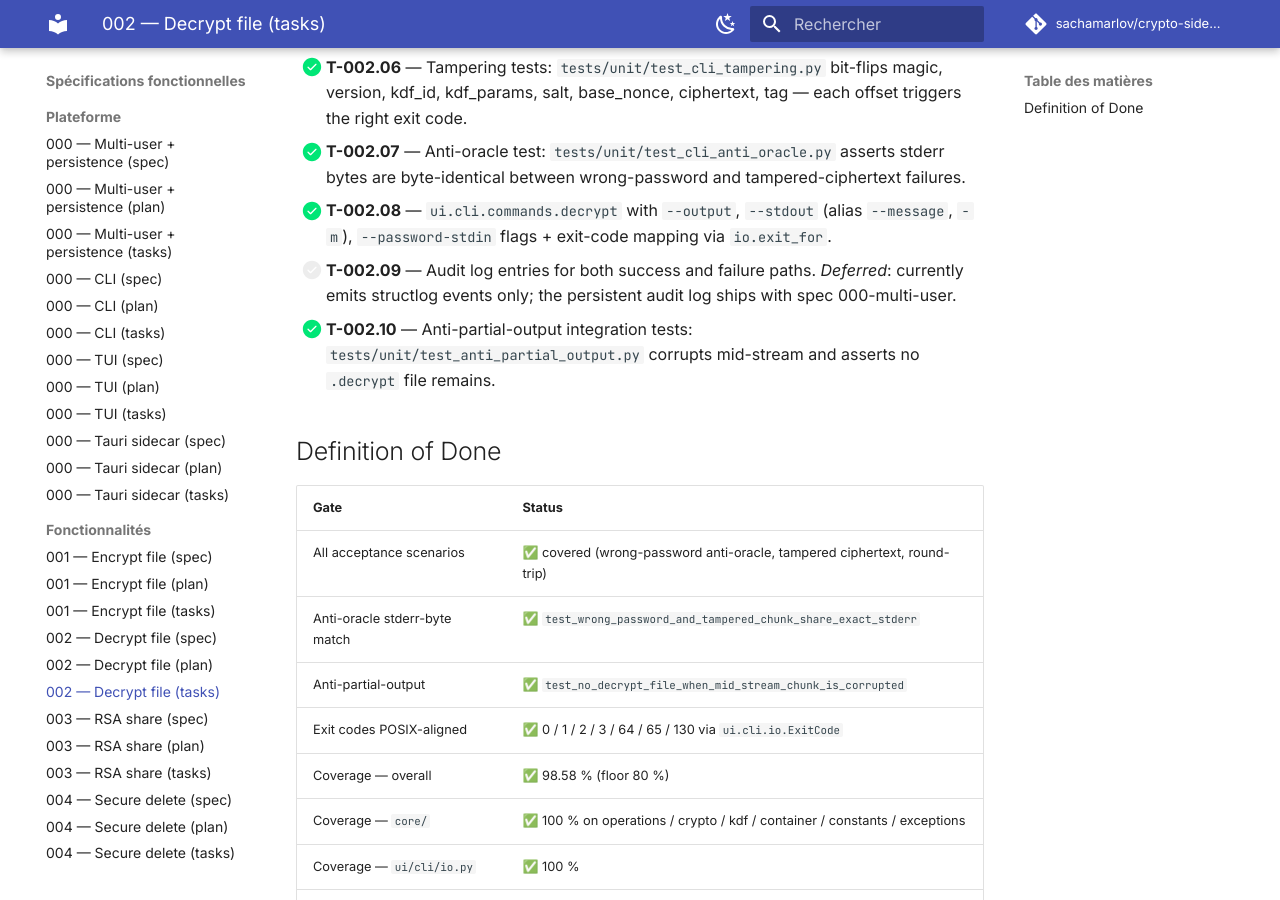
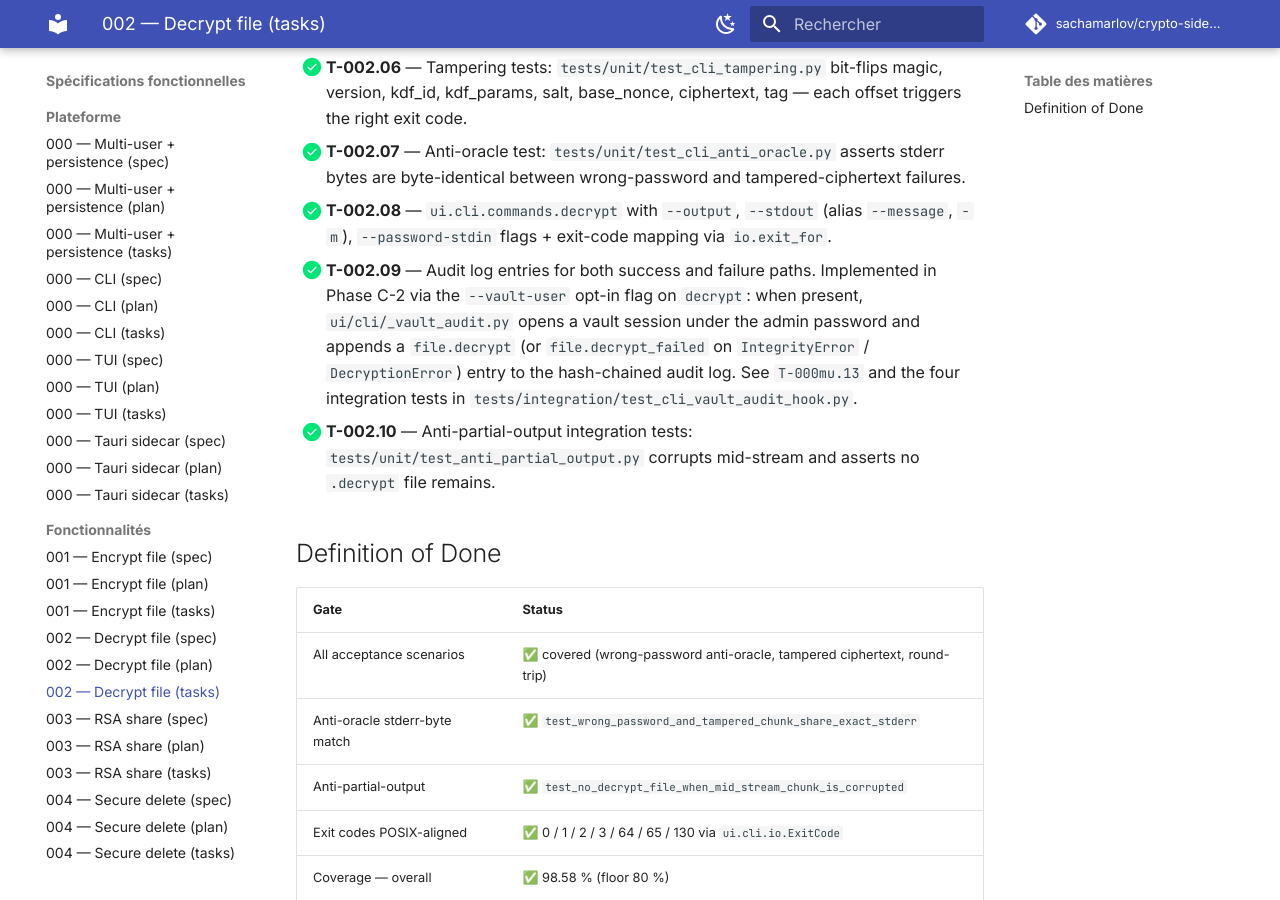
Before and after one commit to sachamarlov/crypto-sidecar, an MkDocs documentation site: the page built from docs/specs/002-decrypt-file/tasks.md, in a window 1280 px wide and 900 px high, scrolled down 629 px. Built offline with MkDocs 1.6.1 and Material for MkDocs 9.7.7, drawn with Linux system fonts in a browser that asks for light colours; comment, search, counter and statistics services are not loaded.

Commit message:
docs(post-phase-f): sync CHANGELOG roadmap + T-002.09 audit-log checkbox (#32)
* docs(changelog): sync Known roadmap section after phases C/D/B2/F merged

The Unreleased > Known roadmap block listed RSA-OAEP hybrid sharing,
crypto-erase, and TUI as not-yet-merged. They are on main since:
- e4c5a23 feat(phase-d): spec 003 rsa-share
- c6c1750 feat(phase-b2): spec 004 crypto-erase
- cb4e784 feat(phase-f): spec 000-tui Textual MVP

Replace the stale list with the only remaining Roadmap item: the
Tauri 2 desktop shell and the React 19 frontend (specs 000-tauri-
sidecar + 000-tauri-frontend), planned for Phases G/H.

Co-Authored-By: Claude Opus 4.7 (1M context) <noreply@anthropic.com>

* docs(spec-002): mark T-002.09 audit-log as completed via Phase C-2

The checkbox was stale -- the audit-log entries on success and
failure paths landed with Phase C-2 (commit 69ed34b) under the
`--vault-user` opt-in flag of `encrypt` / `decrypt`. The hook
appends `file.encrypt` (success) and `file.decrypt_failed` /
`file.decrypt` rows to the hash-chained audit log via
`ui/cli/_vault_audit.py`.

Cross-references:
- T-000mu.13 (`docs/specs/000-multi-user/tasks.md`)
- 4 integration tests in `tests/integration/test_cli_vault_audit_hook.py`

Co-Authored-By: Claude Opus 4.7 (1M context) <noreply@anthropic.com>

---------

Co-authored-by: sachamarlov <sachamarlov@users.noreply.github.com>
Co-authored-by: Claude Opus 4.7 (1M context) <noreply@anthropic.com>

```diff
--- a/docs/specs/002-decrypt-file/tasks.md
+++ b/docs/specs/002-decrypt-file/tasks.md
@@ -28,9 +28,14 @@
 - [x] **T-002.08** — `ui.cli.commands.decrypt` with `--output`,
       `--stdout` (alias `--message`, `-m`), `--password-stdin` flags +
       exit-code mapping via `io.exit_for`.
-- [ ] **T-002.09** — Audit log entries for both success and failure
-      paths. _Deferred_: currently emits structlog events only; the
-      persistent audit log ships with spec 000-multi-user.
+- [x] **T-002.09** — Audit log entries for both success and failure
+      paths. Implemented in Phase C-2 via the `--vault-user` opt-in
+      flag on `decrypt`: when present, `ui/cli/_vault_audit.py` opens
+      a vault session under the admin password and appends a
+      `file.decrypt` (or `file.decrypt_failed` on `IntegrityError` /
+      `DecryptionError`) entry to the hash-chained audit log. See
+      `T-000mu.13` and the four integration tests in
+      `tests/integration/test_cli_vault_audit_hook.py`.
 - [x] **T-002.10** — Anti-partial-output integration tests:
       `tests/unit/test_anti_partial_output.py` corrupts mid-stream and
       asserts no `.decrypt` file remains.
```
Also changed, not shown: CHANGELOG.md (+7 -7 lines).
